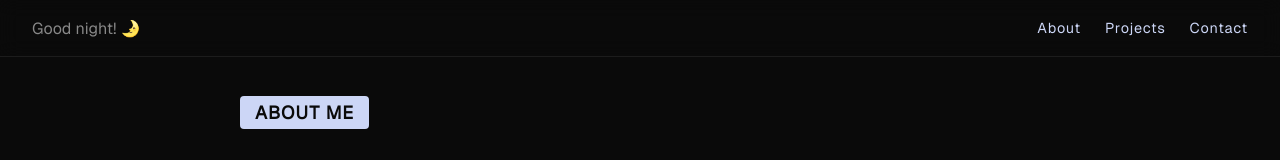
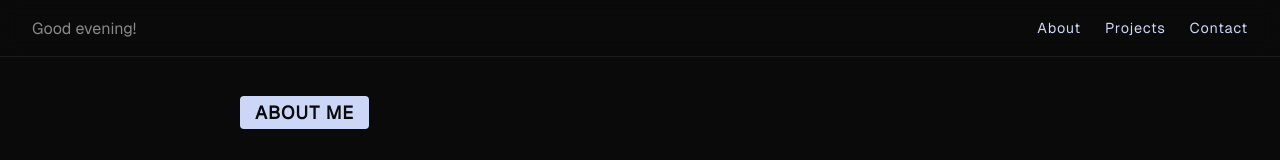
Before and after one commit to kenrotaris/kenrotaris.dev, a React (Vite) app in the folder frontend/: page / in a window 1280 px wide. Shown: the top 160 px of the page. Built offline with nearby package versions, Linux system fonts and the light colour scheme; no server answers.

Commit message:
adjust times

```diff
--- a/frontend/src/components/Header/Greeting/Greeting.tsx
+++ b/frontend/src/components/Header/Greeting/Greeting.tsx
@@ -7,14 +7,14 @@ const Greeting = () => {
   useEffect(() => {
     const currentHour = new Date().getHours();
 
-    if (currentHour < 6) {
+    if (currentHour < 3) {
       setGreeting('Still up? 🦉');
     } else if (currentHour < 12) {
       setGreeting('Good morning! 🐔');
     } else if (currentHour < 17) {
       setGreeting('Good afternoon! 🌞');
-    } else if (currentHour < 20) {
-      setGreeting('Good evening! 🌖');
+    } else if (currentHour < 22) {
+      setGreeting('Good evening!');
     } else {
       setGreeting('Good night! 🌛');
     }
```
